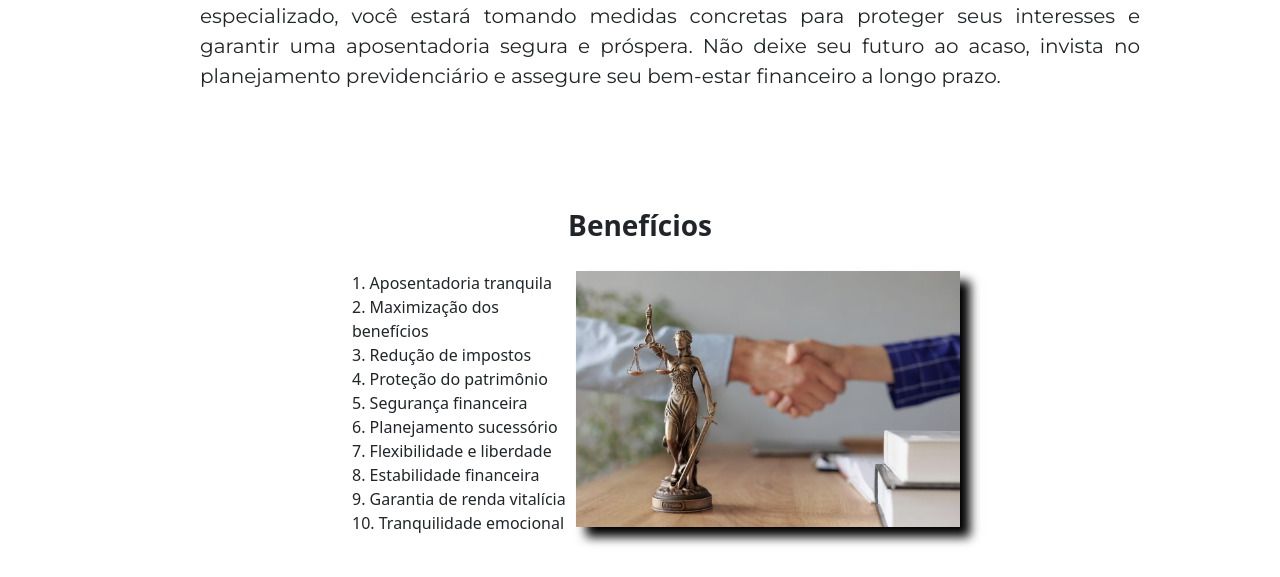
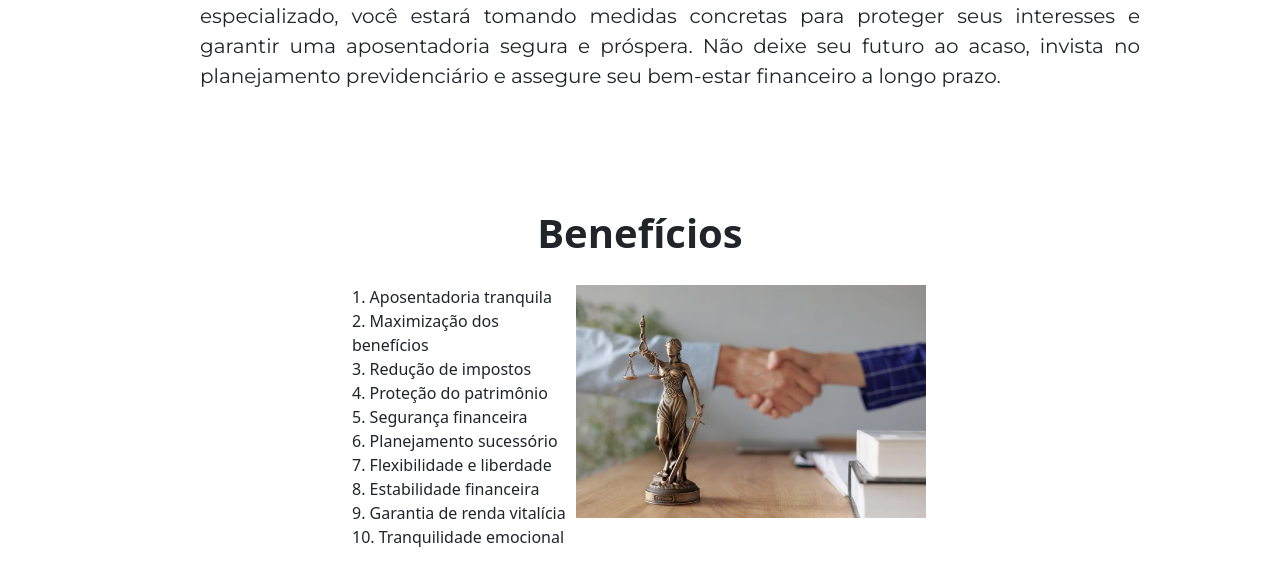
Before and after one commit to whoswell/amandasagaz, a plain HTML site: page index.html in a window 1280 px wide. Shown: the part 2807-3384 px from the top of the page. Drawn offline with nearby package versions, Linux system fonts and the light colour scheme.

Commit message:
Últimas alterações

```diff
--- a/index.html
+++ b/index.html
@@ -89,7 +89,7 @@
 
         <!--Lista de benefícios do Planejamento previdenciário-->
         <section class="beneficios">
-            <h3 class="titulo-principal-1">Benefícios</h3>
+            <h1 class="titulo-principal-1">Benefícios</h1>
 
             <div class="conteudo">
                 <ul class="lista-beneficios">
@@ -103,7 +103,7 @@
                     <li>8. Estabilidade financeira</li>
                     <li>9. Garantia de renda vitalícia</li>
                     <li>10. Tranquilidade emocional</li>
-                </ul><img src="banner amanda.jpg" class="banner-amanda">
+                </ul><img class="imagem-maos" src="banner amanda.jpg" class="banner-amanda">
             </div>
         </section>
     </main>
--- a/style.css
+++ b/style.css
@@ -1,5 +1,6 @@
 body {
     font-family: 'Montserrat', sans-serif;
+    width: 100%;
 }
 
 header {
```
Also changed, not shown: about.html (+1 -1 lines), 1 other file.
